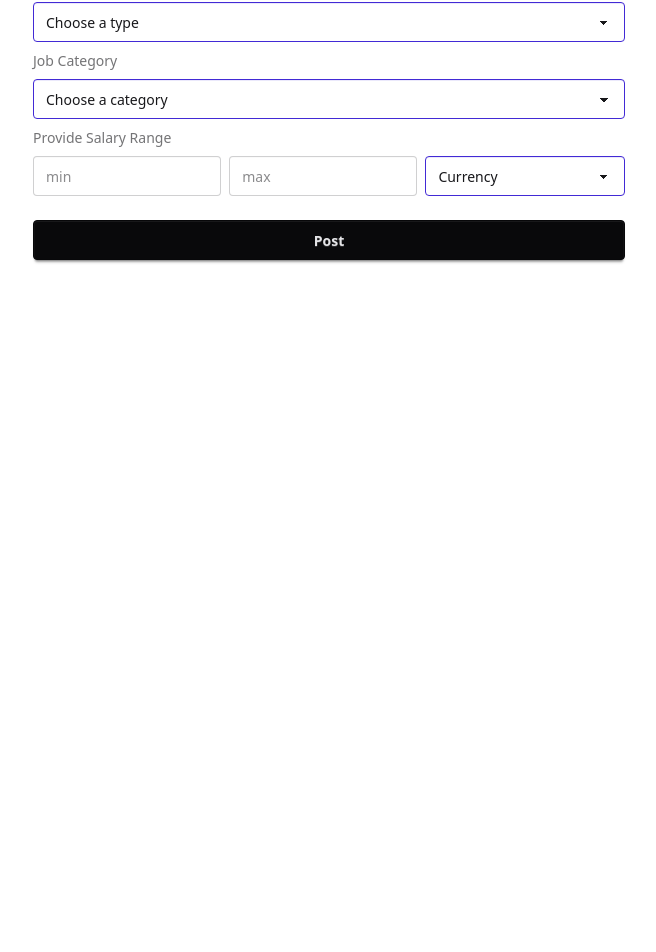
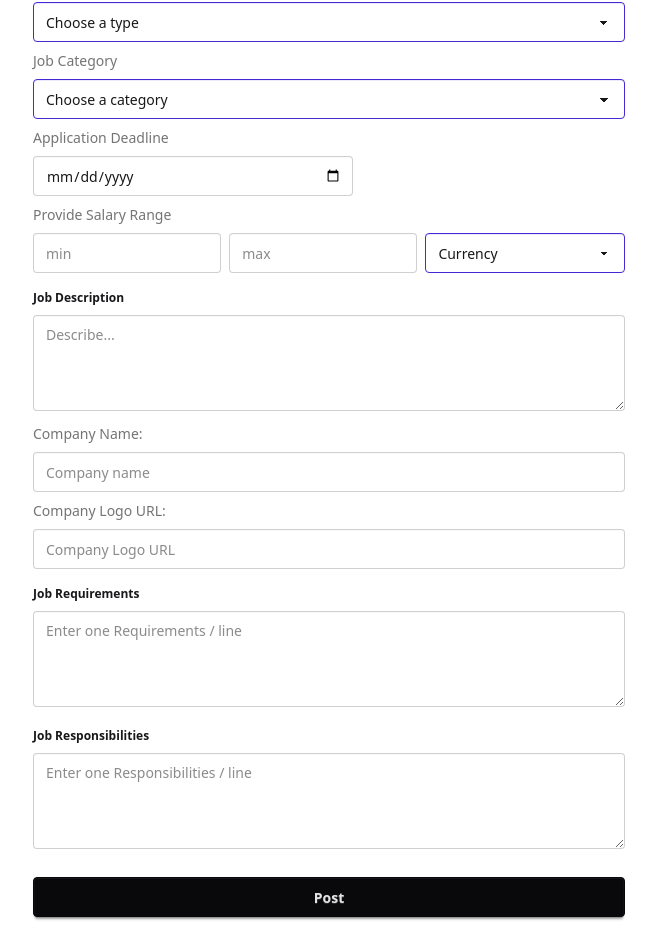
Before and after one commit to hsrokon/job-portal, a React (Vite) app: page /postAJob in a window 1280 px wide. Shown: the part 253-1205 px from the top of the page, without its empty margins (311-967 px from the left). Before the commit the page ends 800 px from the top, so only its background shows below. Built offline with nearby package versions, Linux system fonts and the light colour scheme; no server answers.

Commit message:
job post form initially complete

```diff
--- a/src/pages/PostAJob.jsx
+++ b/src/pages/PostAJob.jsx
@@ -41,6 +41,12 @@ const PostAJob = () => {
                     <option>Management</option>
                 </select>
 
+                <label className="label">Application Deadline</label>
+                <input
+                type="date"
+                name=""
+                className='input' />
+
                 <label className="label">Provide Salary Range</label>
                 <div className='flex gap-2'>
                     <input
@@ -57,13 +63,44 @@ const PostAJob = () => {
                     defaultValue="Currency"
                     className="select select-primary w-full">
                         <option disabled={true}>Currency</option>
-                        <option>Engineering</option>
-                        <option>Marketing</option>
-                        <option>Finance</option>
-                        <option>Teaching</option>
-                        <option>Management</option>
+                        <option>BDT</option>
+                        <option>USD</option>
+                        <option>EURO</option>
                     </select>
                 </div>
+
+                <fieldset className="fieldset">
+                    <legend className="fieldset-legend">Job Description</legend>
+                    <textarea
+                    className="textarea h-24 w-full"
+                    placeholder="Describe..."></textarea>
+                </fieldset>
+
+                <label className="label">Company Name:</label>
+                <input
+                type="Text"
+                className="input w-full"
+                placeholder="Company name" />
+
+                <label className="label">Company Logo URL:</label>
+                <input
+                type="url"
+                className="input w-full"
+                placeholder="Company Logo URL" />
+
+                <fieldset className="fieldset">
+                    <legend className="fieldset-legend">Job Requirements</legend>
+                    <textarea
+                    className="textarea h-24 w-full"
+                    placeholder="Enter one Requirements / line"></textarea>
+                </fieldset>
+
+                <fieldset className="fieldset">
+                    <legend className="fieldset-legend">Job Responsibilities</legend>
+                    <textarea
+                    className="textarea h-24 w-full"
+                    placeholder="Enter one Responsibilities / line"></textarea>
+                </fieldset>
 
 
                 <button className="btn btn-neutral mt-4">Post</button>
```
